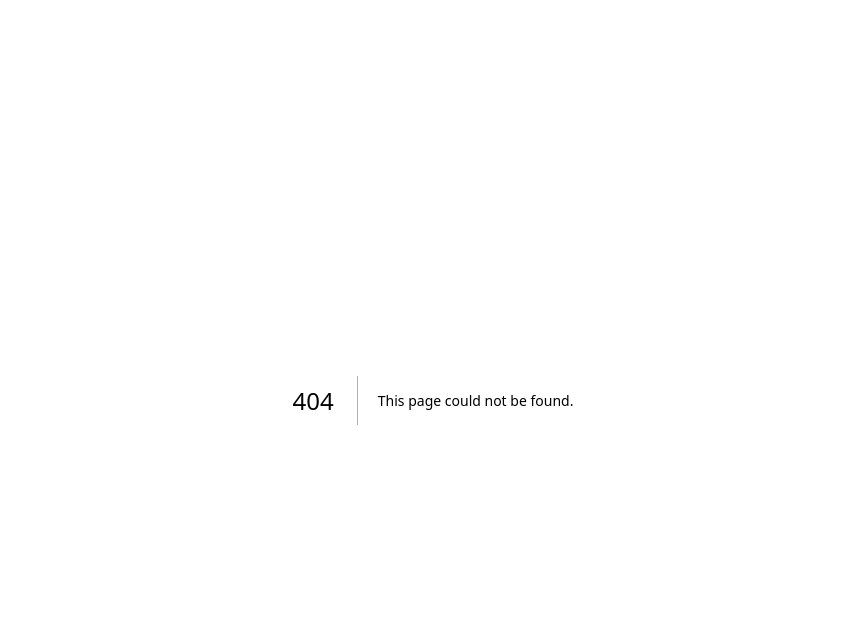
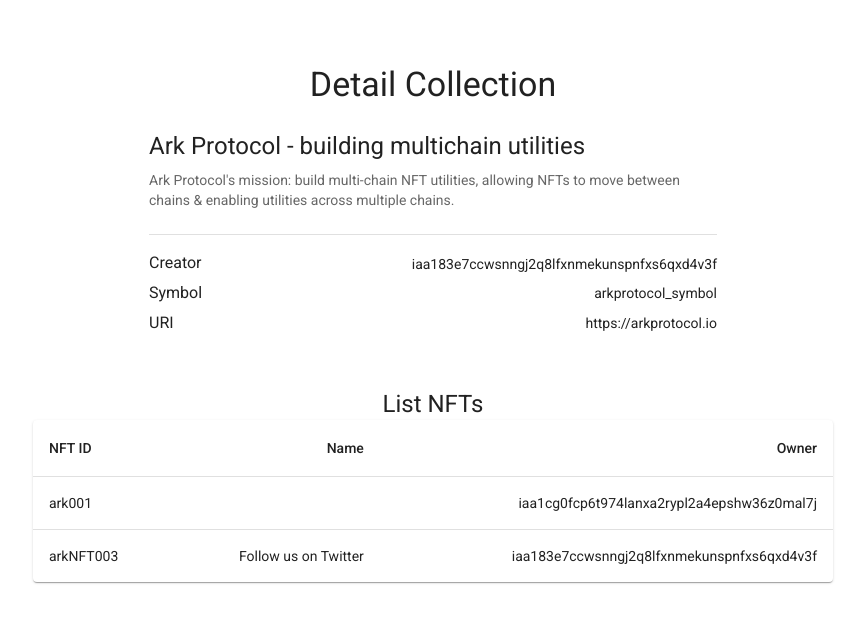
Before and after one commit to arifintahu/gon-showcase, a Next.js app: page /1/collection/1 in a window 1280 px wide. Before the commit this address had no page. Shown: the top 622 px of the page, without its empty margins (207-1072 px from the left). Built offline with nearby package versions, Linux system fonts and the light colour scheme.

Commit message:
feat: add page collection

```diff
--- /dev/null
+++ b/src/pages/[chainId]/collection/[denomId].tsx
@@ -0,0 +1,181 @@
+import Head from 'next/head'
+import { useState, useEffect } from 'react'
+import { useRouter } from 'next/router'
+import {
+  Box,
+  Typography,
+  Grid,
+  Divider,
+  Table,
+  TableHead,
+  TableBody,
+  TableContainer,
+  TableCell,
+  TableRow,
+  Paper,
+} from '@mui/material'
+import { Collection } from '@/rpc/types/irismod/nft'
+
+export default function CollectionDetail() {
+  const [collection, setCollection] = useState({} as Collection)
+  const router = useRouter()
+  const { chainId, denomId } = router.query
+
+  useEffect(() => {
+    if (!Object.keys(collection).length) {
+      setCollection({
+        denom: {
+          id: 'arkprotocol002',
+          name: 'Ark Protocol - building multichain utilities',
+          schema: '',
+          creator: 'iaa183e7ccwsnngj2q8lfxnmekunspnfxs6qxd4v3f',
+          symbol: 'arkprotocol_symbol',
+          mint_restricted: true,
+          update_restricted: true,
+          description:
+            "Ark Protocol's mission: build multi-chain NFT utilities, allowing NFTs to move between chains & enabling utilities across multiple chains.",
+          uri: 'https://arkprotocol.io',
+          uri_hash: '',
+          data: '{"github_username": "taitruong", "discord_handle": "mr_t|Ark Protocol#2337", "team_name": "Ark Protocol", "community": "All Cosmos chains ;)"}',
+        },
+        nfts: [
+          {
+            id: 'ark001',
+            name: '',
+            uri: '',
+            data: '',
+            owner: 'iaa1cg0fcp6t974lanxa2rypl2a4epshw36z0mal7j',
+            uri_hash: '',
+          },
+          {
+            id: 'arkNFT003',
+            name: 'Follow us on Twitter',
+            uri: 'https://twitter.com/arkprotocol',
+            data: '{"description":"LFGoooooooooooo interchain!","discord_invite":"https://discord.gg/fVv6Mf9Wr8","team_name":"Ark Protocol","twitter":"arkprotocol","uptickd:name":{"value":""},"uptickd:uri_hash":{"value":""}}',
+            owner: 'iaa183e7ccwsnngj2q8lfxnmekunspnfxs6qxd4v3f',
+            uri_hash: '',
+          },
+        ],
+      })
+    }
+  }, [chainId, denomId, collection])
+
+  return (
+    <>
+      <Head>
+        <title>GoN Collection | {denomId}</title>
+        <meta name="description" content="GoN Showcase - Collection" />
+        <meta name="viewport" content="width=device-width, initial-scale=1" />
+        <link rel="icon" href="/favicon.ico" />
+      </Head>
+      <main>
+        <Box
+          sx={{
+            marginTop: 8,
+            display: 'flex',
+            flexDirection: 'column',
+            alignItems: 'center',
+          }}
+        >
+          <Typography component="h1" variant="h4">
+            Detail Collection
+          </Typography>
+          {collection.denom ? (
+            <Box
+              sx={{ width: '100%', maxWidth: 600, bgcolor: 'background.paper' }}
+            >
+              <Box sx={{ my: 3, mx: 2 }}>
+                <Grid container alignItems="center">
+                  <Typography gutterBottom variant="h5" component="div">
+                    {collection.denom.name}
+                  </Typography>
+                </Grid>
+                <Typography color="text.secondary" variant="body2">
+                  {collection.denom.description}
+                </Typography>
+              </Box>
+              <Divider variant="middle" />
+              <Box sx={{ m: 2 }}>
+                <Grid container alignItems="center">
+                  <Grid item xs>
+                    <Typography gutterBottom variant="body1" component="div">
+                      Creator
+                    </Typography>
+                  </Grid>
+                  <Grid item>
+                    <Typography gutterBottom variant="body2">
+                      {collection.denom.creator}
+                    </Typography>
+                  </Grid>
+                </Grid>
+                <Grid container alignItems="center">
+                  <Grid item xs>
+                    <Typography gutterBottom variant="body1" component="div">
+                      Symbol
+                    </Typography>
+                  </Grid>
+                  <Grid item>
+                    <Typography gutterBottom variant="body2">
+                      {collection.denom.symbol}
+                    </Typography>
+                  </Grid>
+                </Grid>
+                <Grid container alignItems="center">
+                  <Grid item xs>
+                    <Typography gutterBottom variant="body1" component="div">
+                      URI
+                    </Typography>
+                  </Grid>
+                  <Grid item>
+                    <Typography gutterBottom variant="body2">
+                      {collection.denom.uri}
+                    </Typography>
+                  </Grid>
+                </Grid>
+              </Box>
+            </Box>
+          ) : (
+            <></>
+          )}
+
+          <Typography sx={{ marginTop: 4 }} component="h1" variant="h5">
+            List NFTs
+          </Typography>
+
+          {collection.nfts ? (
+            <TableContainer
+              component={Paper}
+              sx={{ width: '100%', maxWidth: 800, bgcolor: 'background.paper' }}
+            >
+              <Table sx={{ minWidth: 650 }} aria-label="simple table">
+                <TableHead>
+                  <TableRow>
+                    <TableCell>NFT ID</TableCell>
+                    <TableCell align="right">Name</TableCell>
+                    <TableCell align="right">Owner</TableCell>
+                  </TableRow>
+                </TableHead>
+                <TableBody>
+                  {collection.nfts.map((row) => (
+                    <TableRow
+                      key={row.name}
+                      sx={{ '&:last-child td, &:last-child th': { border: 0 } }}
+                    >
+                      <TableCell component="th" scope="row">
+                        {row.id}
+                      </TableCell>
+                      <TableCell align="right">{row.name}</TableCell>
+                      <TableCell align="right">{row.owner}</TableCell>
+                    </TableRow>
+                  ))}
+                </TableBody>
+              </Table>
+            </TableContainer>
+          ) : (
+            <></>
+          )}
+        </Box>
+      </main>
+    </>
+  )
+}
--- a/src/rpc/index.ts
+++ b/src/rpc/index.ts
@@ -1,6 +1,5 @@
 import { Tendermint34Client } from '@cosmjs/tendermint-rpc'
 import { QueryClient } from '@cosmjs/stargate'
-import { Collection } from './types/irismod/nft'
 import { getIrisDenoms, getIrisCollection } from './iris'
 
 const CHAIN = {
```
